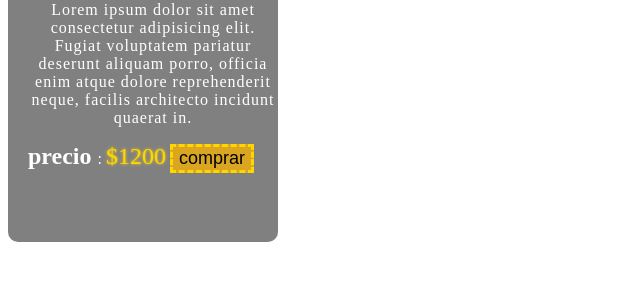
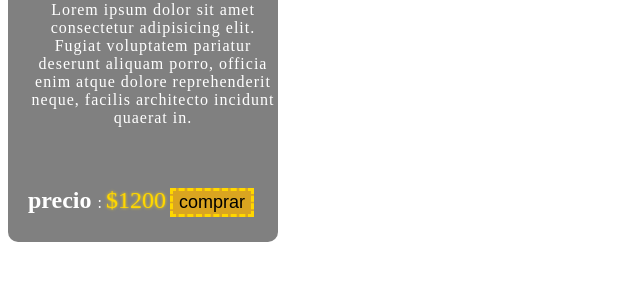
Before and after one commit to LUCARELLI22/TAREA-CSS, a plain HTML site: page index.html in a window 1280 px wide. Shown: the part 79-360 px from the top of the page, without its empty margins (0-640 px from the left). Drawn offline with Linux system fonts and the light colour scheme.

Commit message:
tarea-css

```diff
--- a/estilos.css
+++ b/estilos.css
@@ -4,5 +4,5 @@ width: 250px;
 border-radius: 10px;
 color: white; span.monto{color: gold; text-shadow: 0px 0px 3px; font-size: x-large;} padding-left: 20px;}
 p{text-align: center;letter-spacing: 1px;}
-.precio{ color: white; font-size: x-large ; font-weight: 700; ;}
-input{color: black ; border: dashed ; border-color: gold ; background-color: goldenrod ; font-size: large};
+.precio{ color: white; font-size: x-large ; font-weight: 700; margin-top: 45px;}
+.comprar{color: black ; border: dashed ; border-color: gold ; background-color: goldenrod ; font-size: large ; margin-top: 45px};
--- a/index.html
+++ b/index.html
@@ -10,7 +10,7 @@
         <h1>tv samsung</h1>
         <p>Lorem ipsum dolor sit amet consectetur adipisicing elit. Fugiat voluptatem pariatur deserunt aliquam porro, officia enim atque dolore reprehenderit neque, facilis architecto incidunt quaerat in.</p>
 
-        <span class="precio">precio </span> : <span class="monto">$1200</span>  <input type="button" value="comprar">
+        <span class="precio">precio </span> : <span class="monto">$1200</span>  <button class="comprar">comprar</button>
 
         </div>
 
```
